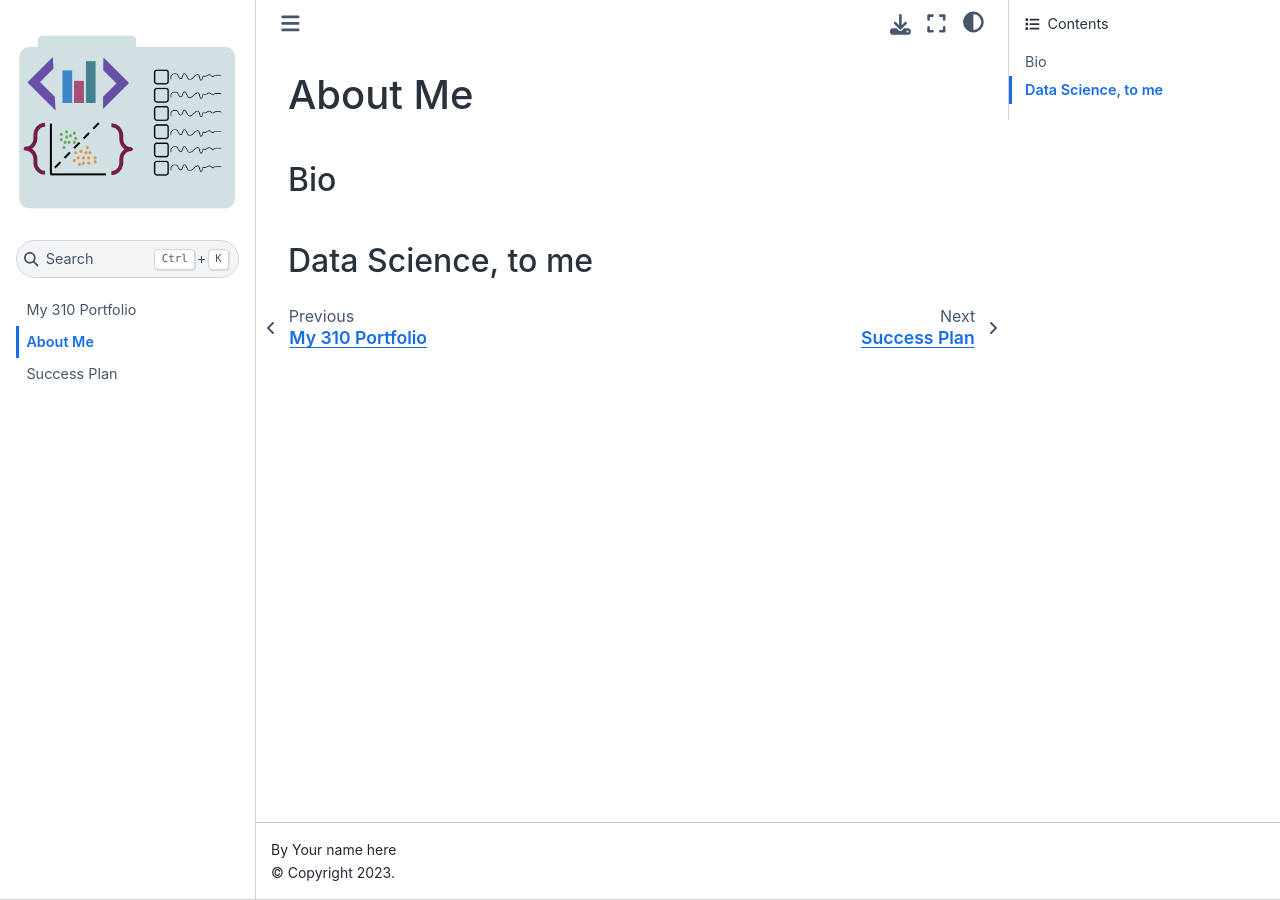
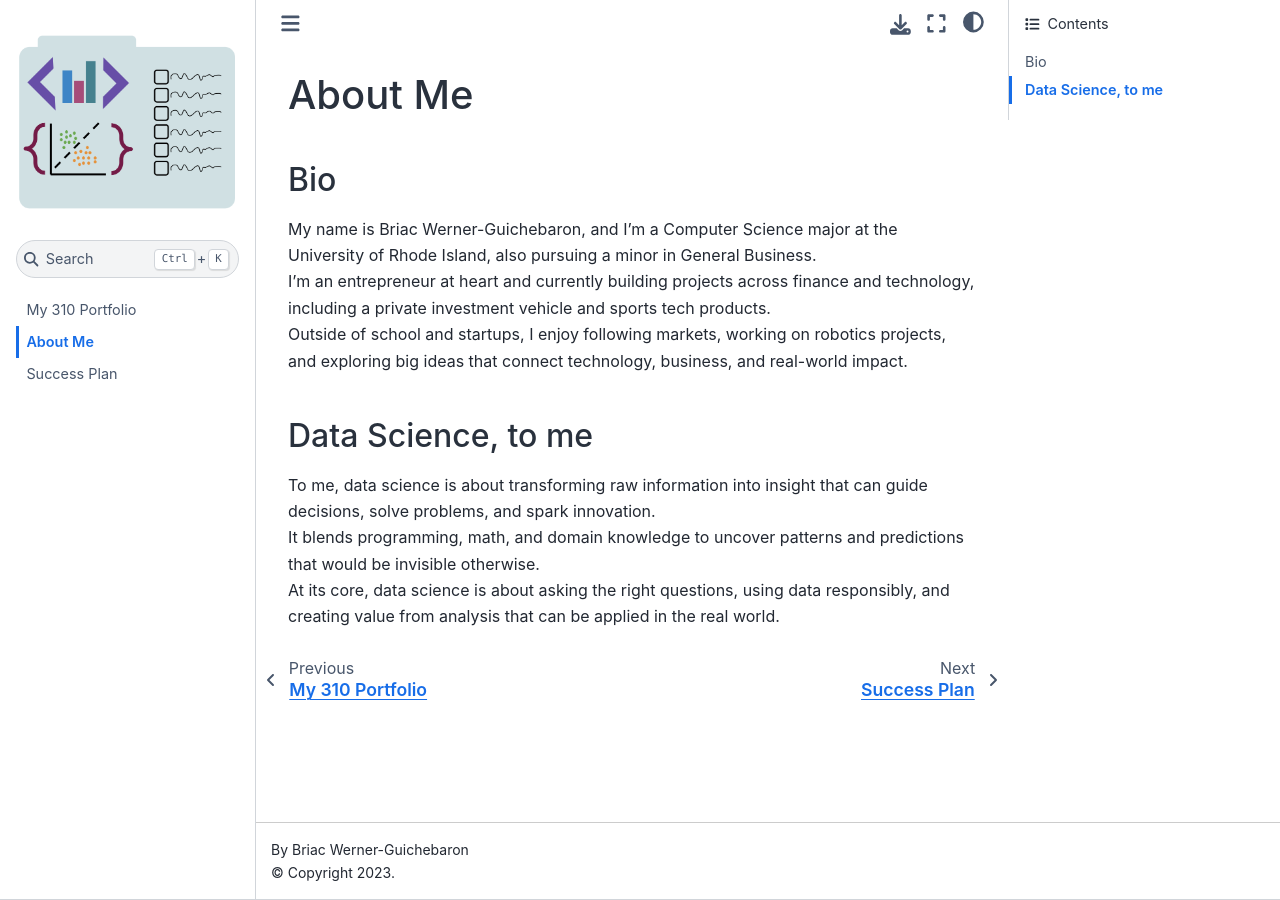
Before and after one commit to briacwg/portfolio-briacwg, a Jupyter Book: the page built from about.md, in a window 1280 px wide. Built offline with Jupyter Book 1.0.4 settings and Sphinx 7.4.7 and the Sphinx Book theme 1.1.4, drawn with Linux system fonts in a browser that asks for light colours.

```diff
--- a/_config.yml
+++ b/_config.yml
@@ -1,6 +1,6 @@
 # Book settings
 title: CSC 310 Portfolio
-author: Your name here
+author: Briac Werner-Guichebaron
 logo: logo.png
 
 
--- a/about.md
+++ b/about.md
@@ -1,33 +1,11 @@
 # About Me
-<!-- TIP:
-markdown is related to HTML, designed to be more human friendly; but you
-can also use html in markdown files, and markdown comments are HTML comments
-There are comments throught out this file (and will be in other assignments to)
-that are for you while you're working, but don't need to be visible in the final
-document.  Be sure to put your work, that you want graded *not* in a comment
--->
-
-<!-- TODO:
-include a 3 sentence summary of the most important points you want me to
-remember from the following
--->
 
 ## Bio
-<!-- TODO:
-include here anything you want me to know about you and anything that
-may help me understand your work in the course, for example:
-your name,
- your pronouns,
-favorite hobbies,
-career aspirations,
-why you're taking this class-->
-
-
+My name is Briac Werner-Guichebaron, and I’m a Computer Science major at the University of Rhode Island, also pursuing a minor in General Business.
+I’m an entrepreneur at heart and currently building projects across finance and technology, including a private investment vehicle and sports tech products.
+Outside of school and startups, I enjoy following markets, working on robotics projects, and exploring big ideas that connect technology, business, and real-world impact.
 
 ## Data Science, to me
-
-<!-- TODO:
-define data science in your own words. -->
-
-
-<!-- TODO:  -->
+To me, data science is about transforming raw information into insight that can guide decisions, solve problems, and spark innovation.
+It blends programming, math, and domain knowledge to uncover patterns and predictions that would be invisible otherwise.
+At its core, data science is about asking the right questions, using data responsibly, and creating value from analysis that can be applied in the real world.
```
Also changed, not shown: datasets.py (added, +28 -0 lines), success.md (+11 -31 lines), dataset_of_datasets.ipynb (added), exploration.ipynb (added), 1 other file.
